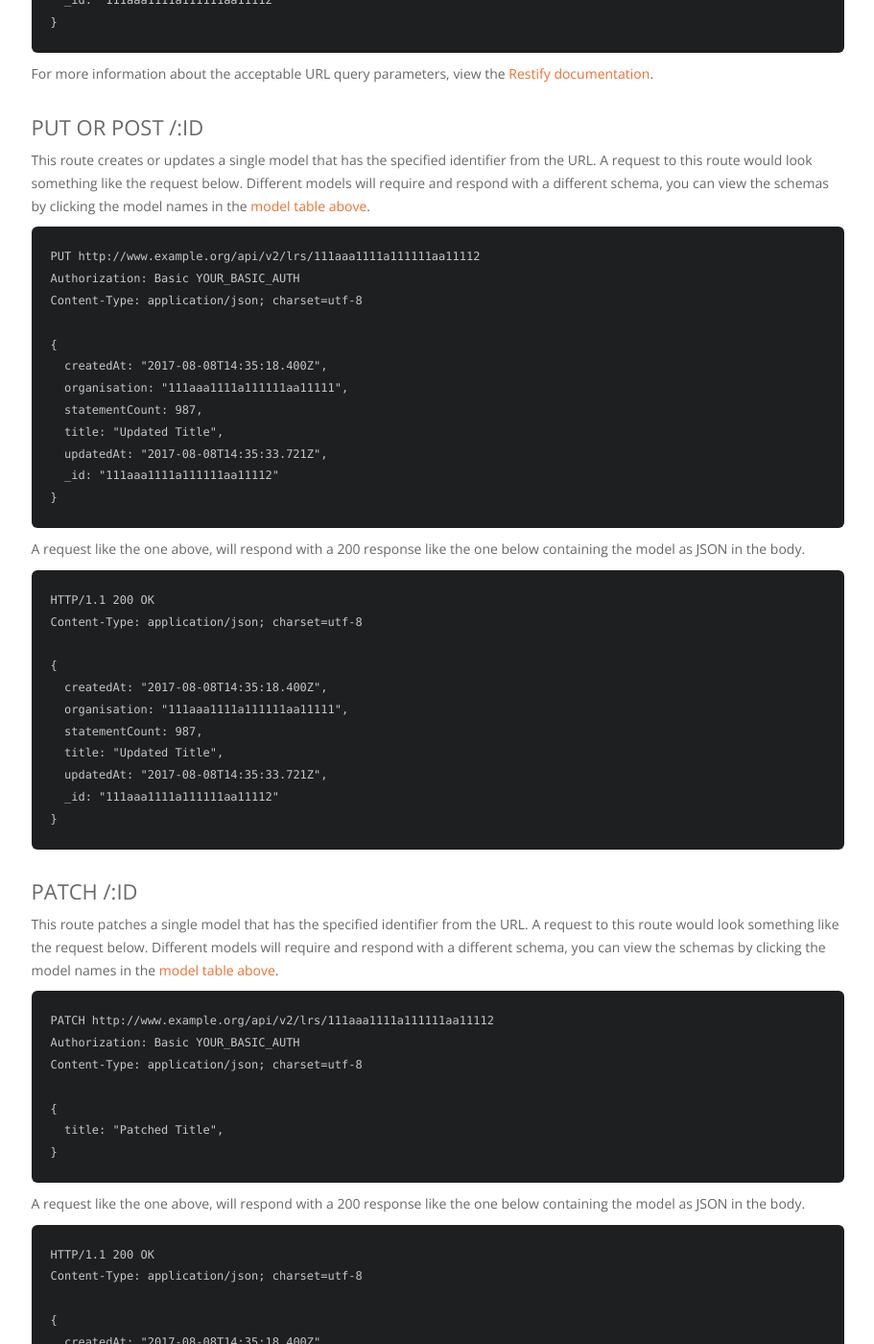
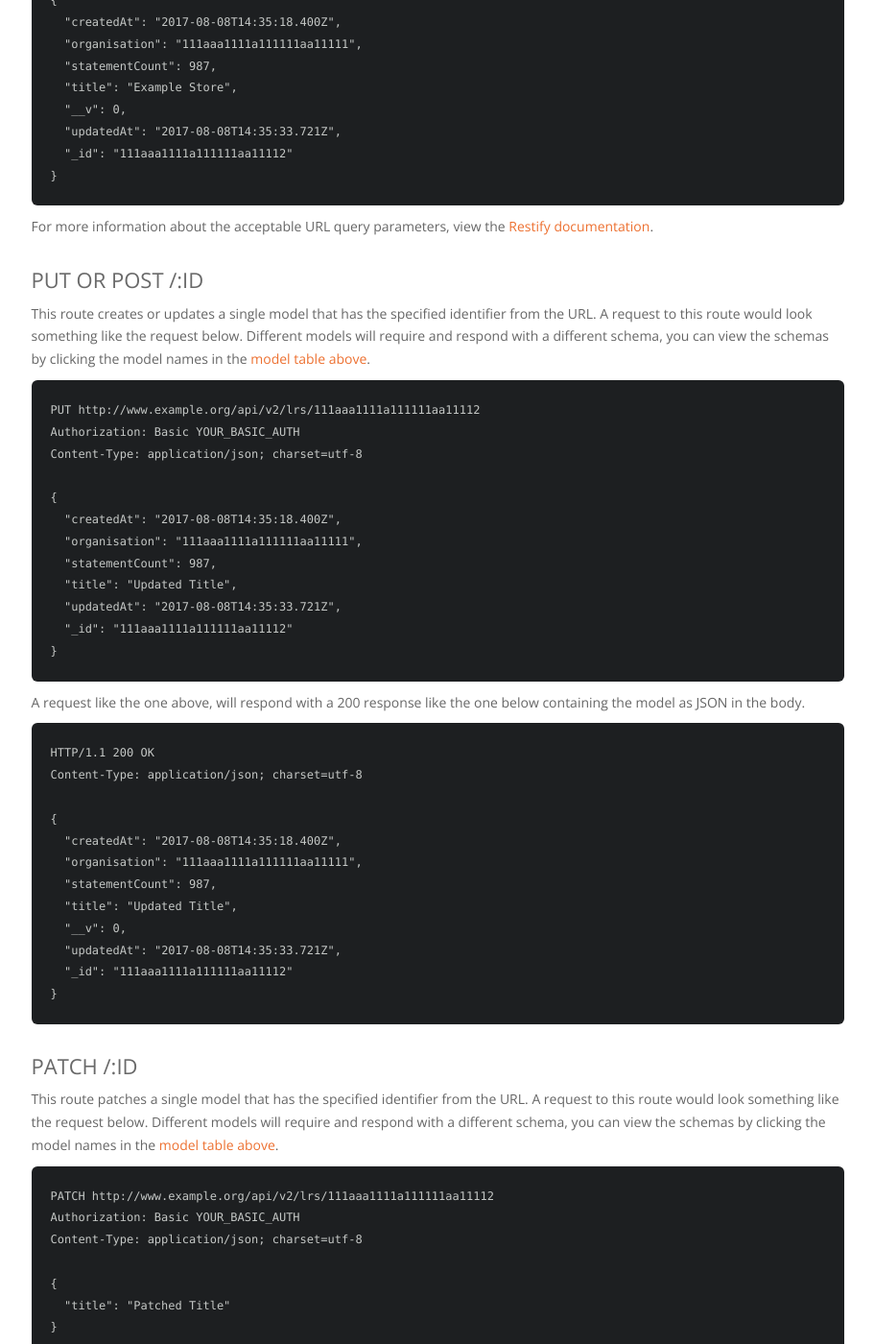
Before and after one commit to LearningLocker/docs, a Jekyll site: the page built from src/http-rest.md, in a window 1280 px wide and 1400 px high, scrolled down 3718 px. Shown: the whole window at 96% size, without its empty margins (330-1241 px from the left). Built offline with Jekyll 4.4.1, drawn with Linux system fonts in a browser that asks for light colours; nearby versions of some CDN libraries; our own code applies the rules of GitHub Pages for plain Markdown files; some of the changed text lies outside the part shown.

Commit message:
Update json (#70)
* Remove trailing commas from JSON objects

* Add missing commas to JSON object

* Update REST API JSON examples syntax

* Adding __v to REST API JSON responses, updating JSON syntax, updating GET count response

````diff
--- a/src/http-rest.md
+++ b/src/http-rest.md
@@ -84,14 +86,17 @@
 HTTP/1.1 200 OK
 Content-Type: application/json; charset=utf-8
 
-[{
-  createdAt: "2017-08-08T14:35:18.400Z",
-  organisation: "111aaa1111a111111aa11111",
-  statementCount: 987,
-  title: "Example Store",
-  updatedAt: "2017-08-08T14:35:33.721Z",
-  _id: "111aaa1111a111111aa11112"
-}]
+[
+  {
+    "createdAt": "2017-08-08T14:35:18.400Z",
+    "organisation": "111aaa1111a111111aa11111",
+    "statementCount": 987,
+    "title": "Example Store",
+    "__v": 0,
+    "updatedAt": "2017-08-08T14:35:33.721Z",
+    "_id": "111aaa1111a111111aa11112"
+  }
+]
 ```
 
 For more information about the acceptable URL query parameters, view the [Restify documentation](https://florianholzapfel.github.io/express-restify-mongoose/#querying).
@@ -105,7 +110,7 @@
 Content-Type: application/json; charset=utf-8
 
 {
-  title: "Example Store",
+  "title": "Example Store"
 }
 ```
 
@@ -116,12 +121,13 @@
 Content-Type: application/json; charset=utf-8
 
 {
-  createdAt: "2017-08-08T14:35:18.400Z",
-  organisation: "111aaa1111a111111aa11111",
-  statementCount: 0,
-  title: "Example Store",
-  updatedAt: "2017-08-08T14:35:33.721Z",
-  _id: "111aaa1111a111111aa11112"
+  "createdAt": "2017-08-08T14:35:18.400Z",
+  "organisation": "111aaa1111a111111aa11111",
+  "statementCount": 0,
+  "title": "Example Store",
+  "updatedAt": "2017-08-08T14:35:33.721Z",
+  "_id": "111aaa1111a111111aa11112",
+  "__v": 0
 }
 ```
 
@@ -140,12 +146,13 @@
 Content-Type: application/json; charset=utf-8
 
 {
-  createdAt: "2017-08-08T14:35:18.400Z",
-  organisation: "111aaa1111a111111aa11111",
-  statementCount: 987,
-  title: "Example Store",
-  updatedAt: "2017-08-08T14:35:33.721Z",
-  _id: "111aaa1111a111111aa11112"
+  "createdAt": "2017-08-08T14:35:18.400Z",
+  "organisation": "111aaa1111a111111aa11111",
+  "statementCount": 987,
+  "title": "Example Store",
+  "__v": 0,
+  "updatedAt": "2017-08-08T14:35:33.721Z",
+  "_id": "111aaa1111a111111aa11112"
 }
 ```
 
@@ -160,12 +167,12 @@
 Content-Type: application/json; charset=utf-8
 
 {
-  createdAt: "2017-08-08T14:35:18.400Z",
-  organisation: "111aaa1111a111111aa11111",
-  statementCount: 987,
-  title: "Updated Title",
-  updatedAt: "2017-08-08T14:35:33.721Z",
-  _id: "111aaa1111a111111aa11112"
+  "createdAt": "2017-08-08T14:35:18.400Z",
+  "organisation": "111aaa1111a111111aa11111",
+  "statementCount": 987,
+  "title": "Updated Title",
+  "updatedAt": "2017-08-08T14:35:33.721Z",
+  "_id": "111aaa1111a111111aa11112"
 }
 ```
 
@@ -176,12 +183,13 @@
 Content-Type: application/json; charset=utf-8
 
 {
-  createdAt: "2017-08-08T14:35:18.400Z",
-  organisation: "111aaa1111a111111aa11111",
-  statementCount: 987,
-  title: "Updated Title",
-  updatedAt: "2017-08-08T14:35:33.721Z",
-  _id: "111aaa1111a111111aa11112"
+  "createdAt": "2017-08-08T14:35:18.400Z",
+  "organisation": "111aaa1111a111111aa11111",
+  "statementCount": 987,
+  "title": "Updated Title",
+  "__v": 0,
+  "updatedAt": "2017-08-08T14:35:33.721Z",
+  "_id": "111aaa1111a111111aa11112"
 }
 ```
 
@@ -194,7 +202,7 @@
 Content-Type: application/json; charset=utf-8
 
 {
-  title: "Patched Title",
+  "title": "Patched Title"
 }
 ```
 
@@ -205,12 +213,13 @@
 Content-Type: application/json; charset=utf-8
 
 {
-  createdAt: "2017-08-08T14:35:18.400Z",
-  organisation: "111aaa1111a111111aa11111",
-  statementCount: 987,
-  title: "Patched Title",
-  updatedAt: "2017-08-08T14:35:33.721Z",
-  _id: "111aaa1111a111111aa11112"
+  "createdAt": "2017-08-08T14:35:18.400Z",
+  "organisation": "111aaa1111a111111aa11111",
+  "statementCount": 987,
+  "title": "Patched Title",
+  "__v": 0,
+  "updatedAt": "2017-08-08T14:35:33.721Z",
+  "_id": "111aaa1111a111111aa11112"
 }
 ```
 
````
Also changed, not shown: other parts of src/http-rest.md (+3 -1 lines), src/http-xapi-activities.md (+5 -5 lines), src/http-xapi-agents.md (+2 -2 lines), src/http-xapi-statements.md (+3 -3 lines), src/http-xapi-states.md (+1 -1 lines).
